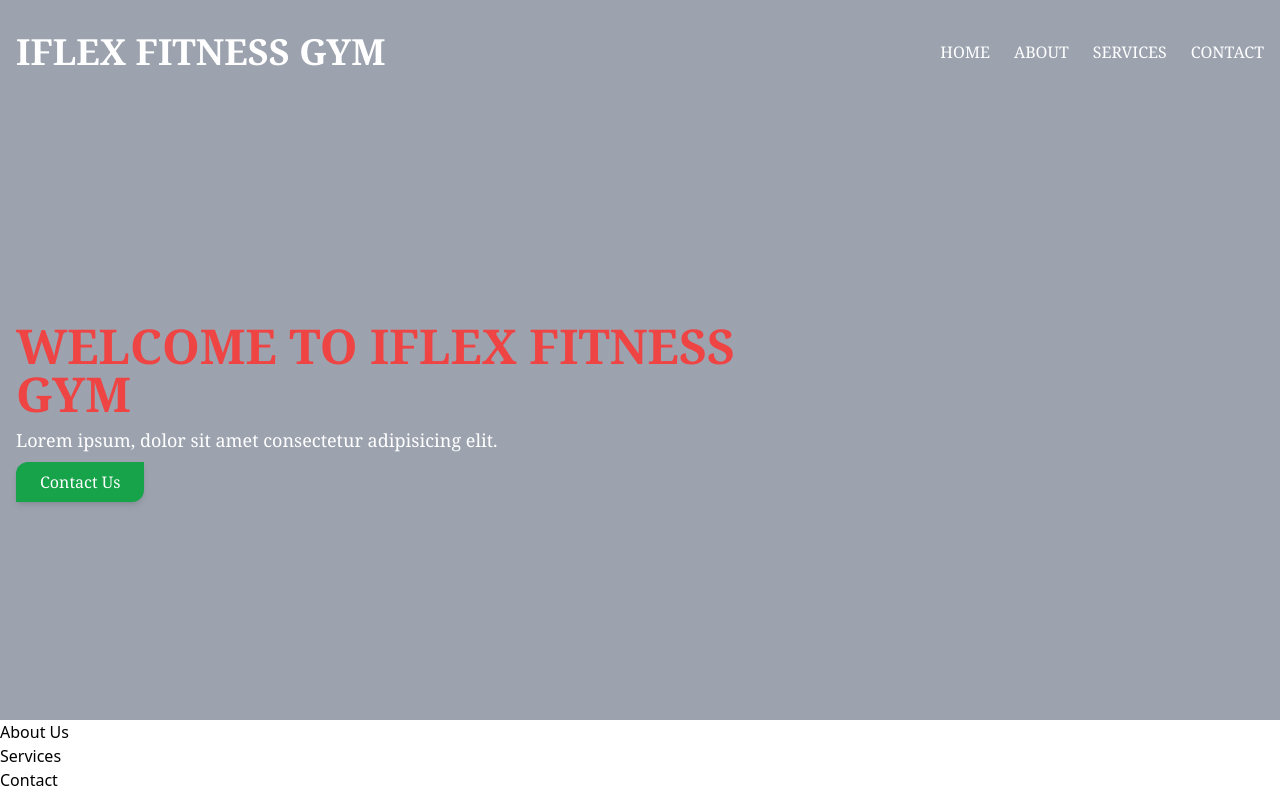
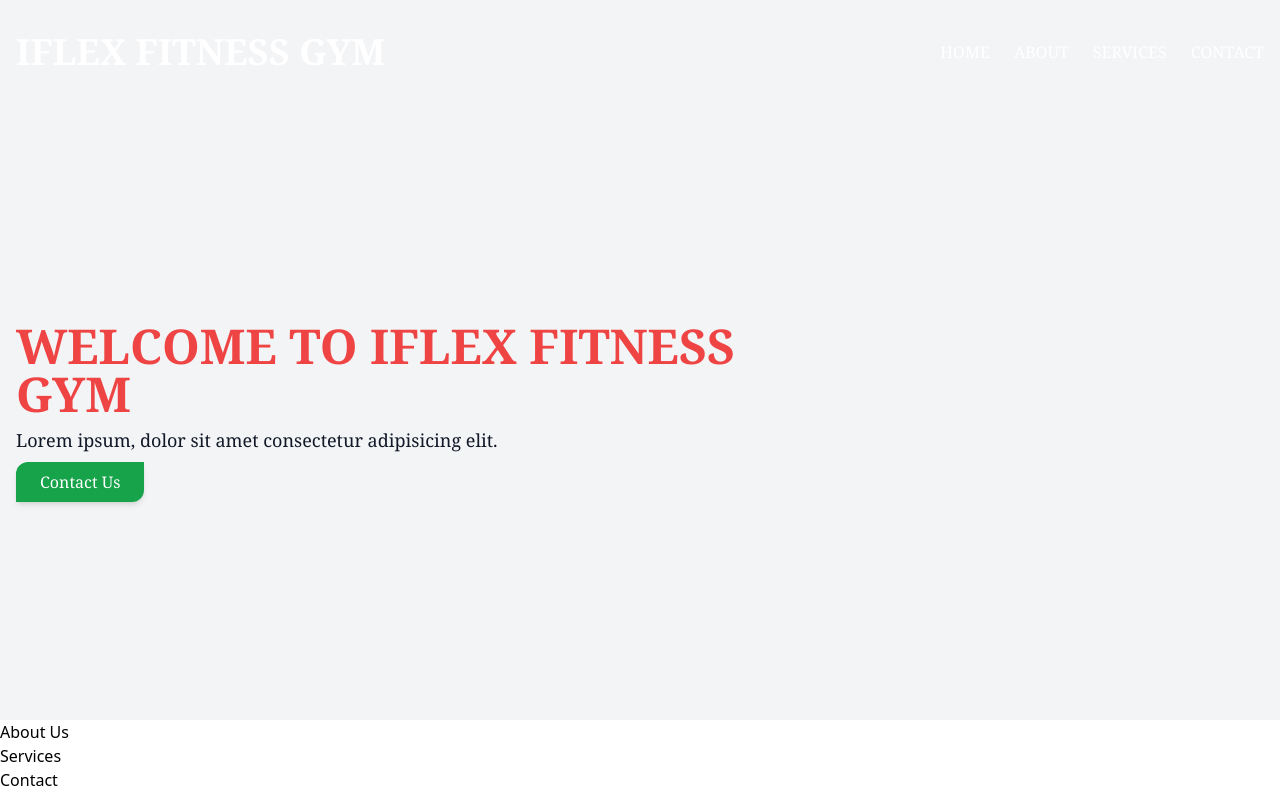
Before and after one commit to Jas-developer/IFLEX, a React (Vite) app in the folder iflex-gym/: page / in a window 1280 px wide. Built offline with nearby package versions, Linux system fonts and the light colour scheme.

Commit message:
background-has been change

```diff
--- a/iflex-gym/src/App.tsx
+++ b/iflex-gym/src/App.tsx
@@ -10,7 +10,7 @@ export default function App() {
   return (
     <BrowserRouter>
       <main className="">
-        <div className="w-full bg-cover bg-center h-[90vh] bg-gray-400  bg-no-repeat">
+        <div className="w-full bg-cover bg-center h-[90vh] bg-gray-100  bg-no-repeat">
           <div className="px-4 h-full flex flex-col justify-between">
             <Navbar />
             <div className="h-[100%] flex items-center">
--- a/iflex-gym/src/sections/LandingPage.tsx
+++ b/iflex-gym/src/sections/LandingPage.tsx
@@ -18,11 +18,11 @@ export default function LandingPage() {
           WELCOME TO IFLEX FITNESS <br />
           GYM
         </h1>
-        <span className="text-white text-lg font-normal">
+        <span className="text-gray-900 text-lg font-normal">
           Lorem ipsum, dolor sit amet consectetur adipisicing elit.
         </span>
         <div>
-          <button className="text-white font-normal shadow-md md:text-md bg-green-600 px-6 py-2 rounded-tl-xl rounded-br-xl">
+          <button className="text-white transition-all hover:scale-110 duration-500 font-normal shadow-md md:text-md bg-green-600 px-6 py-2 rounded-tl-xl rounded-br-xl">
             Contact Us
           </button>
         </div>
```
